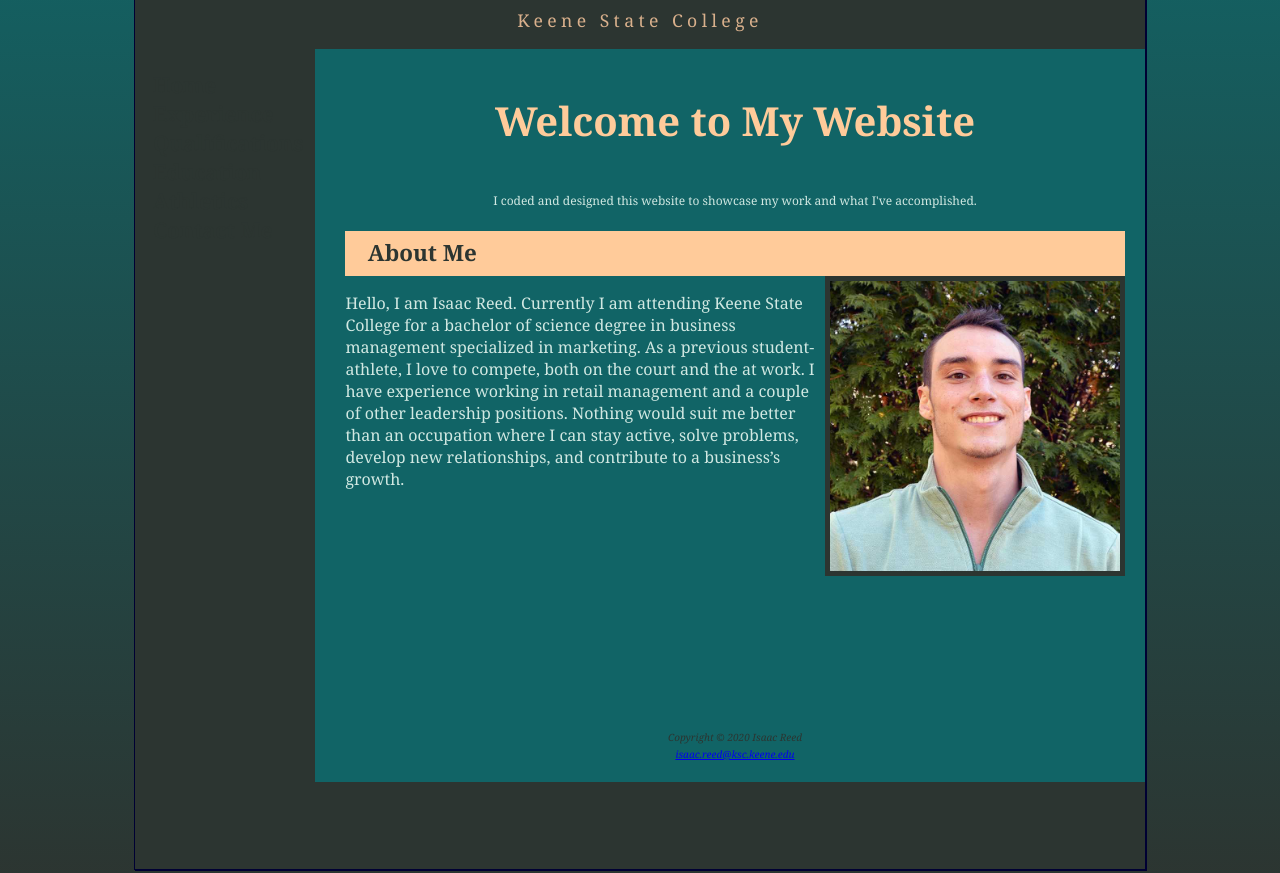
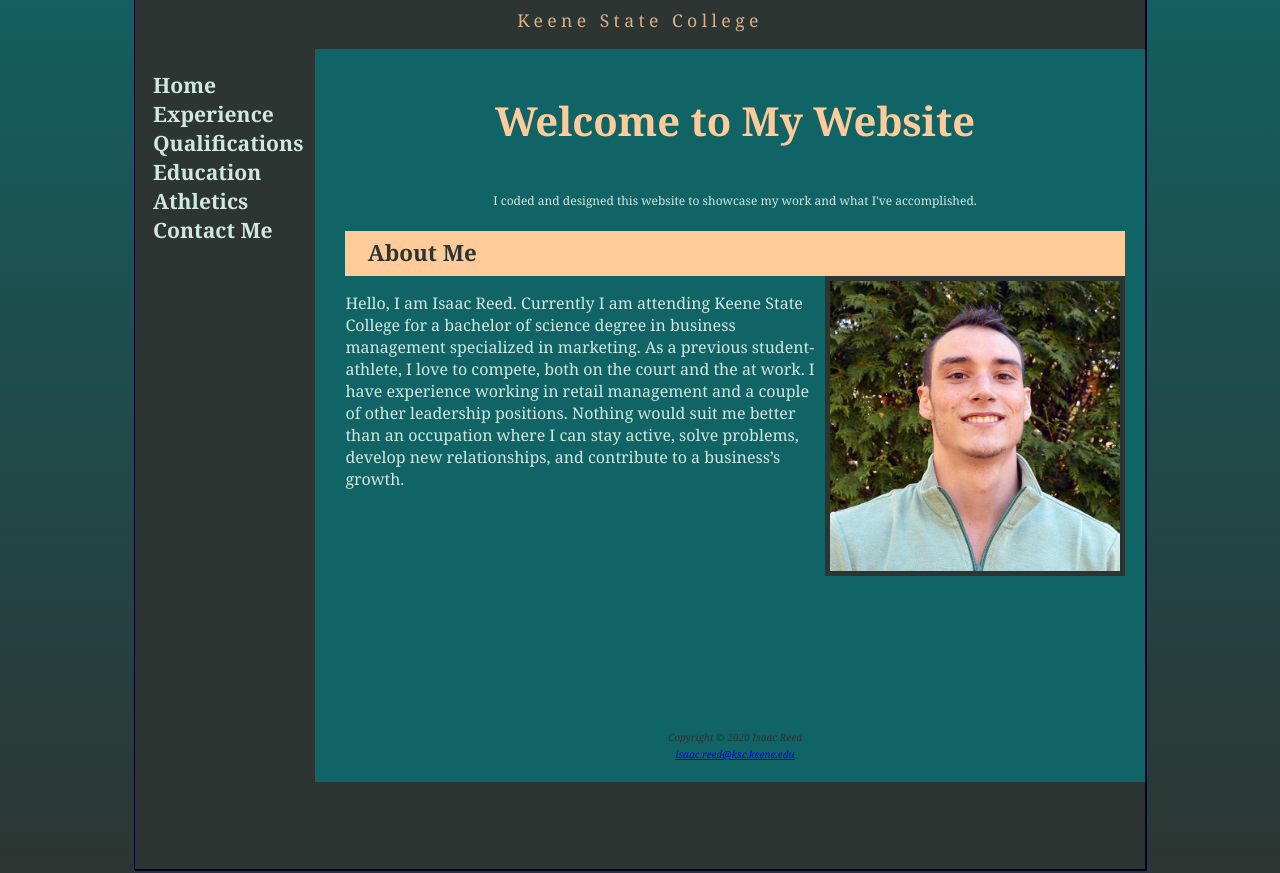
Before and after one commit to ijreed78/ijreed78.github.io, a plain HTML site: page index.html in a window 1280 px wide. Shown: the part 120-993 px from the top of the page. Drawn offline with Linux system fonts and the light colour scheme.

Commit message:
third commit

```diff
--- a/styles.css
+++ b/styles.css
@@ -65,7 +65,7 @@ nav ul{list-style-type: none;
 nav li{border-bottom: 1px solid #ffcb9a}
 
 nav a:link{
-  color: #2c3531;
+  color: #d1e8e1;
 }
 nav a:visited{
   color: #d9b08c;
```
Also changed, not shown: 1 other file.
